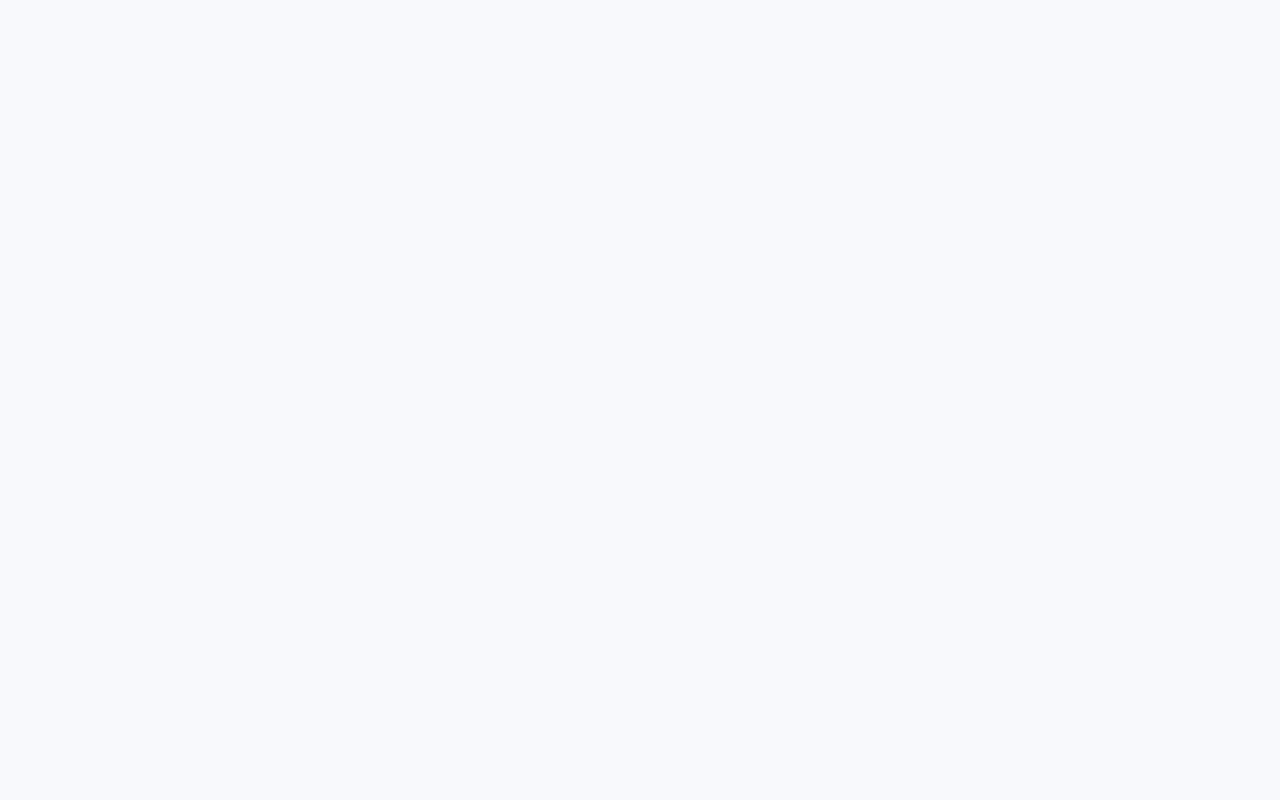
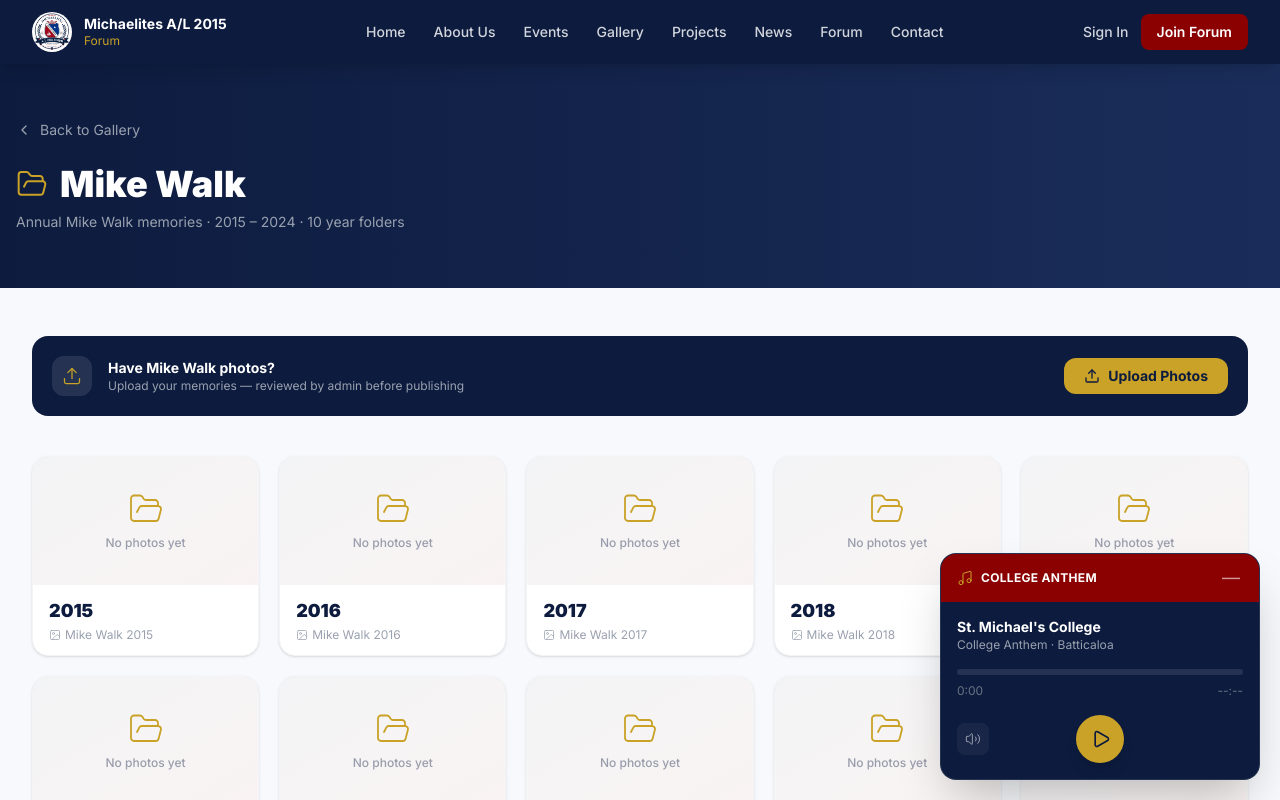
Before and after one commit to NiwethushanSri/michaelites-forum, a Next.js app: page /gallery/mike-walk in a window 1280 px wide. Before the commit this address had no page. Shown: the top 800 px of the page. Built offline with nearby package versions, Linux system fonts and the light colour scheme.

Commit message:
Add Mike Walk album with year sub-folders 2015-2024
Co-Authored-By: Claude Sonnet 4.6 <noreply@anthropic.com>

```diff
--- /dev/null
+++ b/src/app/gallery/mike-walk/[year]/page.tsx
@@ -0,0 +1,99 @@
+import Image from "next/image";
+import Link from "next/link";
+import { ChevronLeft, Lock, Upload } from "lucide-react";
+import { notFound } from "next/navigation";
+
+const validYears = [2015, 2016, 2017, 2018, 2019, 2020, 2021, 2022, 2023, 2024];
+
+// Add photo paths here per year as you upload them
+// e.g. 2020: ["/mike-walk/2020/photo1.jpg", "/mike-walk/2020/photo2.jpg"]
+const yearPhotos: Record<number, string[]> = {
+  2015: [],
+  2016: [],
+  2017: [],
+  2018: [],
+  2019: [],
+  2020: [],
+  2021: [],
+  2022: [],
+  2023: [],
+  2024: [],
+};
+
+export function generateStaticParams() {
+  return validYears.map((year) => ({ year: String(year) }));
+}
+
+export default function MikeWalkYearPage({ params }: { params: { year: string } }) {
+  const year = Number(params.year);
+  if (!validYears.includes(year)) notFound();
+
+  const photos = yearPhotos[year] ?? [];
+
+  return (
+    <>
+      {/* Header */}
+      <div className="bg-gradient-to-r from-[#0d1b3e] to-[#1a2d5a] text-white py-14 px-4">
+        <div className="max-w-7xl mx-auto">
+          <Link href="/gallery/mike-walk" className="inline-flex items-center gap-2 text-gray-400 hover:text-white text-sm mb-6 transition-colors">
+            <ChevronLeft className="w-4 h-4" /> Back to Mike Walk
+          </Link>
+          <h1 className="text-3xl md:text-4xl font-black mb-1">Mike Walk <span className="text-[#c9a227]">{year}</span></h1>
+          <p className="text-gray-400 text-sm">{photos.length} photo{photos.length !== 1 ? "s" : ""} · St. Michael's College, Batticaloa</p>
+        </div>
+      </div>
+
+      <div className="max-w-7xl mx-auto px-4 sm:px-6 lg:px-8 py-12">
+        {/* Upload bar */}
+        <div className="bg-[#0d1b3e] text-white rounded-2xl p-5 mb-10 flex flex-col sm:flex-row items-center justify-between gap-4">
+          <div className="flex items-center gap-4">
+            <div className="w-10 h-10 rounded-xl bg-white/10 flex items-center justify-center flex-shrink-0">
+              <Upload className="w-5 h-5 text-[#c9a227]" strokeWidth={1.5} />
+            </div>
+            <div>
+              <p className="font-bold text-sm">Have photos from Mike Walk {year}?</p>
+              <p className="text-gray-400 text-xs">Upload your memories — reviewed by admin before publishing</p>
+            </div>
+          </div>
+          <button className="bg-[#c9a227] hover:bg-yellow-500 text-[#0d1b3e] font-bold px-5 py-2 rounded-xl transition-colors text-sm whitespace-nowrap flex items-center gap-2">
+            <Upload className="w-4 h-4" strokeWidth={2} /> Upload Photos
+          </button>
+        </div>
+
+        {/* Photos */}
+        {photos.length > 0 ? (
+          <div className="grid grid-cols-1 sm:grid-cols-2 lg:grid-cols-3 gap-4">
+            {photos.map((src, i) => (
+              <div key={i} className="rounded-2xl overflow-hidden shadow-md border border-gray-100 aspect-video relative group">
+                <Image
+                  src={src}
+                  alt={`Mike Walk ${year} – photo ${i + 1}`}
+                  fill
+                  className="object-cover group-hover:scale-105 transition-transform duration-300"
+                />
+              </div>
+            ))}
+          </div>
+        ) : (
+          <div className="flex flex-col items-center justify-center py-24 text-center">
+            <div className="w-16 h-16 rounded-full bg-gray-100 flex items-center justify-center mb-4">
+              <Lock className="w-7 h-7 text-gray-400" strokeWidth={1.5} />
+            </div>
+            <h3 className="text-xl font-bold text-[#0d1b3e] mb-2">No photos yet for {year}</h3>
+            <p className="text-gray-500 text-sm max-w-sm mb-6">
+              Be the first to upload memories from Mike Walk {year}! Or sign in to view private photos.
+            </p>
+            <div className="flex gap-3">
+              <Link href="/login" className="bg-[#8b0000] text-white font-bold px-6 py-2.5 rounded-xl hover:bg-[#a31515] transition-colors text-sm">
+                Sign In
+              </Link>
+              <Link href="/register" className="border-2 border-[#0d1b3e] text-[#0d1b3e] font-bold px-6 py-2.5 rounded-xl hover:bg-[#0d1b3e] hover:text-white transition-colors text-sm">
+                Request Access
+              </Link>
+            </div>
+          </div>
+        )}
+      </div>
+    </>
+  );
+}
--- /dev/null
+++ b/src/app/gallery/mike-walk/page.tsx
@@ -0,0 +1,94 @@
+import Link from "next/link";
+import Image from "next/image";
+import { ChevronLeft, FolderOpen, ImageIcon, Upload } from "lucide-react";
+
+const years = [2015, 2016, 2017, 2018, 2019, 2020, 2021, 2022, 2023, 2024];
+
+// Map years to cover photos — add real paths here as you upload photos
+const yearCovers: Record<number, string | null> = {
+  2015: null,
+  2016: null,
+  2017: null,
+  2018: null,
+  2019: null,
+  2020: null,
+  2021: null,
+  2022: null,
+  2023: null,
+  2024: null,
+};
+
+export default function MikeWalkPage() {
+  return (
+    <>
+      {/* Header */}
+      <div className="bg-gradient-to-r from-[#0d1b3e] to-[#1a2d5a] text-white py-14 px-4">
+        <div className="max-w-7xl mx-auto">
+          <Link href="/gallery" className="inline-flex items-center gap-2 text-gray-400 hover:text-white text-sm mb-6 transition-colors">
+            <ChevronLeft className="w-4 h-4" /> Back to Gallery
+          </Link>
+          <div className="flex items-center gap-3 mb-2">
+            <FolderOpen className="w-8 h-8 text-[#c9a227]" strokeWidth={1.5} />
+            <h1 className="text-3xl md:text-4xl font-black">Mike Walk</h1>
+          </div>
+          <p className="text-gray-400 text-sm">Annual Mike Walk memories · 2015 – 2024 · 10 year folders</p>
+        </div>
+      </div>
+
+      <div className="max-w-7xl mx-auto px-4 sm:px-6 lg:px-8 py-12">
+        {/* Upload bar */}
+        <div className="bg-[#0d1b3e] text-white rounded-2xl p-5 mb-10 flex flex-col sm:flex-row items-center justify-between gap-4">
+          <div className="flex items-center gap-4">
+            <div className="w-10 h-10 rounded-xl bg-white/10 flex items-center justify-center flex-shrink-0">
+              <Upload className="w-5 h-5 text-[#c9a227]" strokeWidth={1.5} />
+            </div>
+            <div>
+              <p className="font-bold text-sm">Have Mike Walk photos?</p>
+              <p className="text-gray-400 text-xs">Upload your memories — reviewed by admin before publishing</p>
+            </div>
+          </div>
+          <button className="bg-[#c9a227] hover:bg-yellow-500 text-[#0d1b3e] font-bold px-5 py-2 rounded-xl transition-colors text-sm whitespace-nowrap flex items-center gap-2">
+            <Upload className="w-4 h-4" strokeWidth={2} /> Upload Photos
+          </button>
+        </div>
+
+        {/* Year folders grid */}
+        <div className="grid grid-cols-2 sm:grid-cols-3 lg:grid-cols-5 gap-5">
+          {years.map((year) => (
+            <Link
+              key={year}
+              href={`/gallery/mike-walk/${year}`}
+              className="group bg-white rounded-2xl overflow-hidden shadow-sm border border-gray-100 hover:shadow-md hover:border-[#8b0000]/20 transition-all"
+            >
+              {/* Folder thumbnail */}
+              <div className="h-32 relative overflow-hidden bg-gradient-to-br from-[#0d1b3e]/5 to-[#8b0000]/5 group-hover:from-[#0d1b3e]/10 group-hover:to-[#8b0000]/10 transition-all">
+                {yearCovers[year] ? (
+                  <Image
+                    src={yearCovers[year]!}
+                    alt={`Mike Walk ${year}`}
+                    fill
+                    className="object-cover group-hover:scale-105 transition-transform duration-300"
+                  />
+                ) : (
+                  <div className="flex flex-col items-center justify-center h-full gap-2">
+                    <FolderOpen className="w-9 h-9 text-[#c9a227]" strokeWidth={1.2} />
+                    <span className="text-[#0d1b3e]/40 text-xs font-medium">No photos yet</span>
+                  </div>
+                )}
+              </div>
+
+              {/* Year label */}
+              <div className="px-4 py-3">
+                <p className="font-black text-[#0d1b3e] text-lg group-hover:text-[#8b0000] transition-colors">{year}</p>
+                <p className="text-gray-400 text-xs flex items-center gap-1 mt-0.5">
+                  <ImageIcon className="w-3 h-3" strokeWidth={1.5} />
+                  Mike Walk {year}
+                </p>
+              </div>
+            </Link>
+          ))}
+        </div>
+      </div>
+    </>
+  );
+}
--- a/src/app/gallery/page.tsx
+++ b/src/app/gallery/page.tsx
@@ -4,6 +4,7 @@ import Image from "next/image";
 
 const albums = [
   { slug: "reunion-2020", title: "Reunion 2020 – Class A", count: 1, tag: "Events", cover: "/reunion-2020.jpg" },
+  { slug: "mike-walk", title: "Mike Walk", count: 10, tag: "Memories", cover: null },
   { slug: "school-days", title: "School Days 2013–2015", count: 48, tag: "Memories", cover: null },
   { slug: "al-study-days", title: "A/L Study Days", count: 22, tag: "Memories", cover: null },
   { slug: "reunion-2022", title: "Reunion 2022", count: 120, tag: "Events", cover: null },
```
